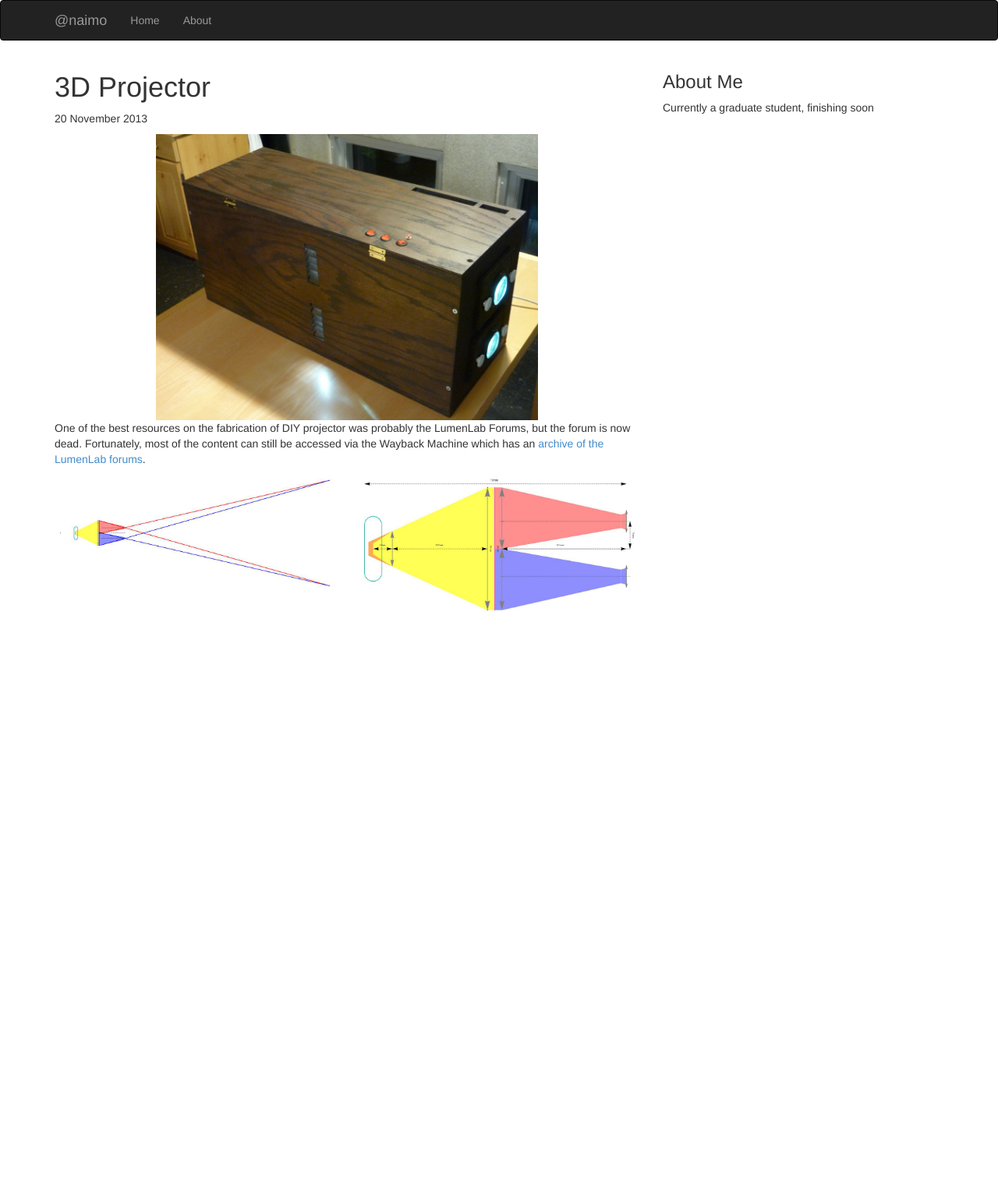
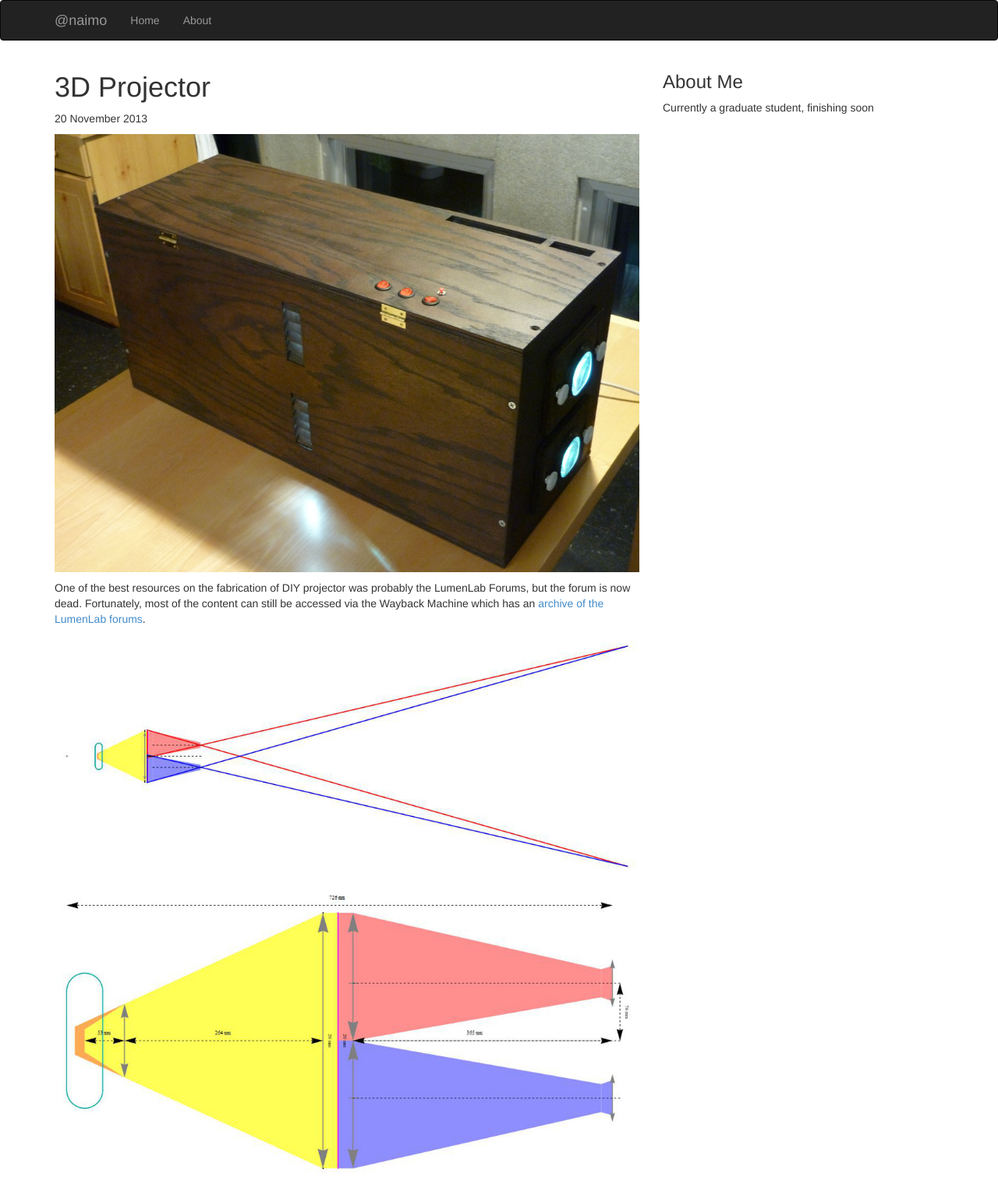
Before and after one commit to naimo/nicolas.github.com, a Jekyll site: the page built from _posts/2013-11-20-3d-projector.md, in a window 1280 px wide. Shown: the whole page at 78% size. Built offline with Jekyll 4.4.1, drawn with Linux system fonts in a browser that asks for light colours; Markdown is read by kramdown in place of the engine named in the settings; before the commit the page ends 900 px from its top, so only the background shows below that.

Commit message:
different picture formatting

```diff
--- a/_posts/2013-11-20-3d-projector.md
+++ b/_posts/2013-11-20-3d-projector.md
@@ -4,13 +4,11 @@ title: 3D Projector
 image: projector_main.jpg
 ---
 
-<div class="row">
-  <div class="col-md-8 col-md-offset-2"><img src="{{ site.url }}/assets/img/projector_main.jpg" class="img-responsive" alt="Finished projector"></div>
-</div>
+<p><img src="{{ site.url }}/assets/img/projector_main.jpg" class="img-responsive" alt="Finished projector"></p>
+
 
 One of the best resources on the fabrication of DIY projector was probably the LumenLab Forums, but the forum is now dead. Fortunately, most of the content can still be accessed via the Wayback Machine which has an <a href="https://web.archive.org/web/20120309041922/http://www.lumenlab.com/forums/index.php?showforum=29">archive of the LumenLab forums</a>.
 
-<div class="row">
-  <div class="col-md-6"><img src="{{ site.url }}/assets/img/projector_overlap.jpg" class="img-responsive" alt=""></div>
-  <div class="col-md-6"><img src="{{ site.url }}/assets/img/projector_sideview.jpg" class="img-responsive" alt=""></div>
-</div>
+<p><img src="{{ site.url }}/assets/img/projector_overlap.jpg" class="img-responsive" alt=""></p>
+
+<p><img src="{{ site.url }}/assets/img/projector_sideview.jpg" class="img-responsive" alt=""></p>
```
